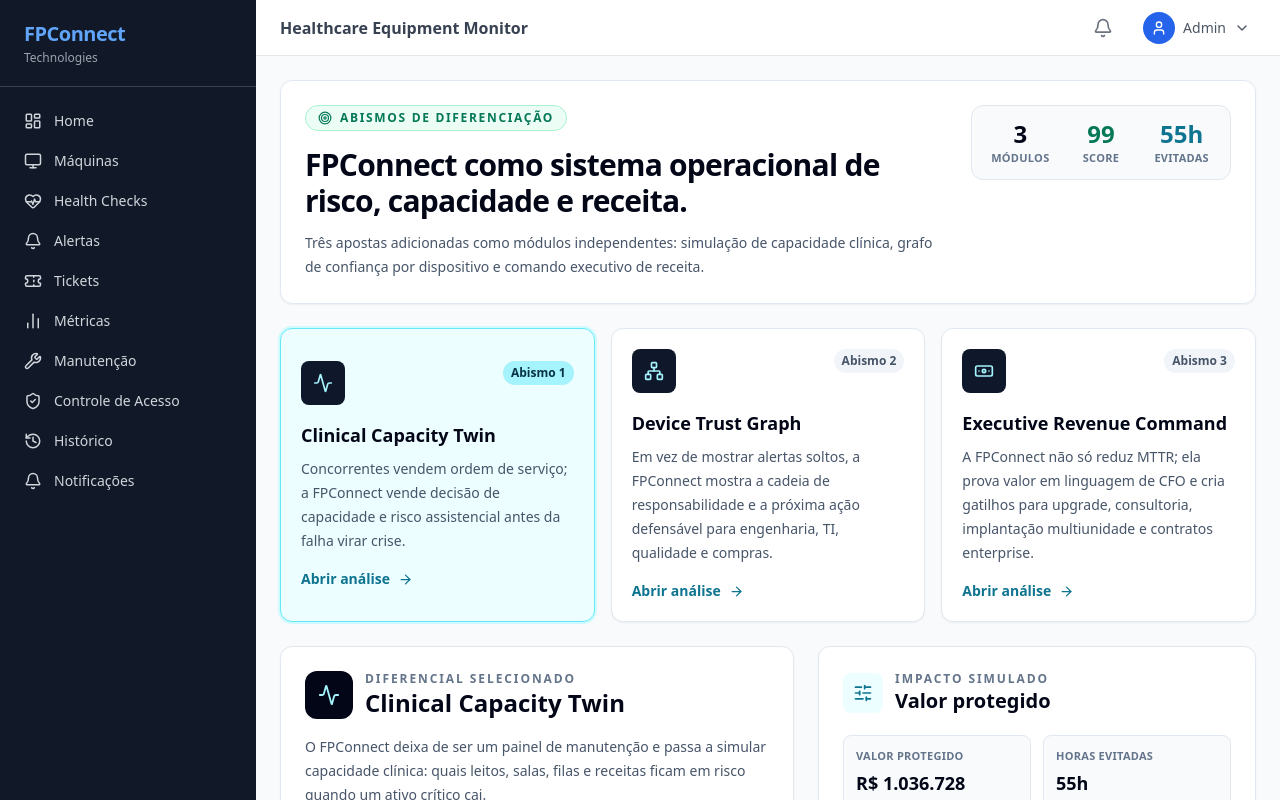
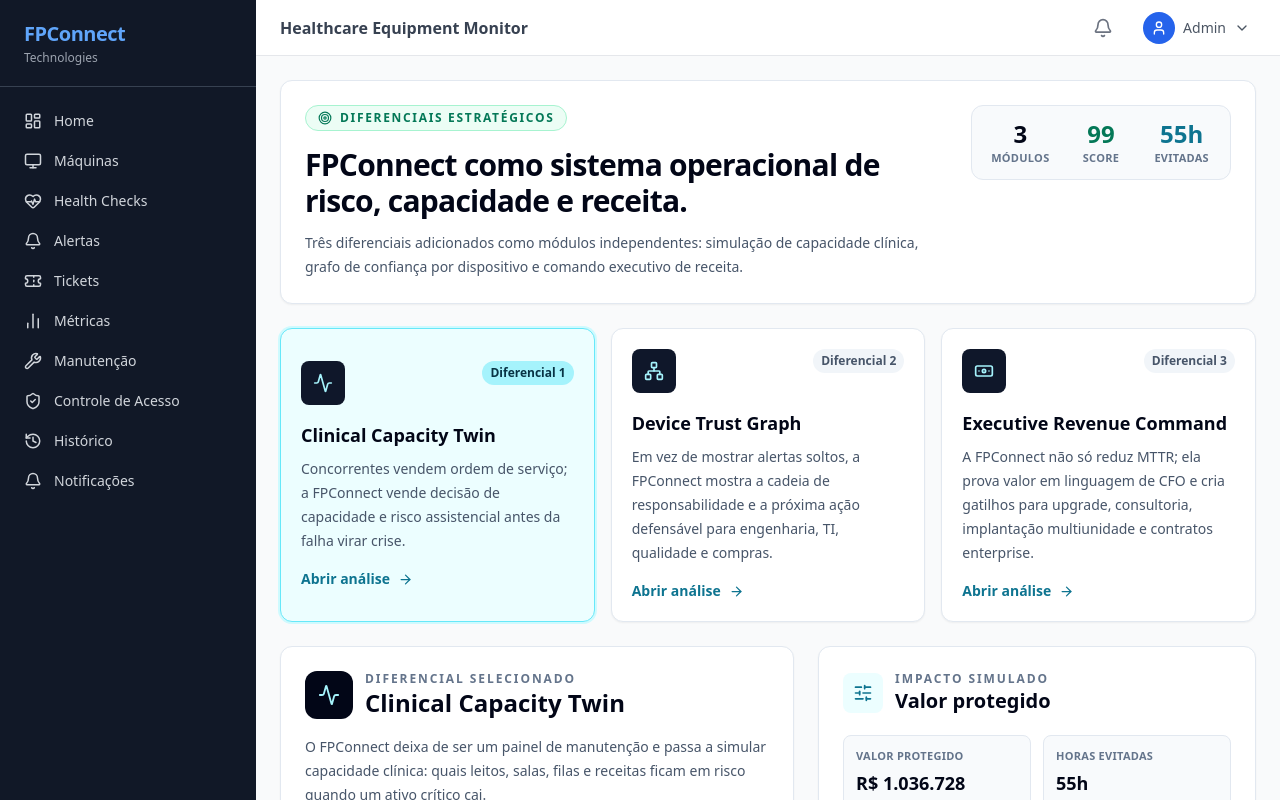
Before and after one commit to FPConnect/fpconnect-rca-copilot, a Next.js app in the folder apps/web/: page /strategic-moats in a window 1280 px wide. Shown: the top 800 px of the page. Built offline with nearby package versions, Linux system fonts and the light colour scheme; no server answers; sample sign-in values are in the browser's storage.

Commit message:
Rename strategic differentiator labels

```diff
--- a/apps/web/src/app/strategic-moats/page.tsx
+++ b/apps/web/src/app/strategic-moats/page.tsx
@@ -72,13 +72,13 @@
           <div className="max-w-3xl">
             <div className="inline-flex items-center gap-2 rounded-full border border-emerald-200 bg-emerald-50 px-3 py-1 text-xs font-bold uppercase tracking-[0.14em] text-emerald-700">
               <Target size={14} />
-              Abismos de diferenciação
+              Diferenciais estratégicos
             </div>
             <h1 className="mt-4 text-3xl font-black tracking-tight text-slate-950">
               FPConnect como sistema operacional de risco, capacidade e receita.
             </h1>
             <p className="mt-3 max-w-2xl text-sm leading-6 text-slate-600">
-              Três apostas adicionadas como módulos independentes: simulação de
+              Três diferenciais adicionados como módulos independentes: simulação de
               capacidade clínica, grafo de confiança por dispositivo e comando
               executivo de receita.
             </p>
@@ -137,7 +137,7 @@
                       : "bg-slate-100 text-slate-600"
                   }`}
                 >
-                  Abismo {strategicMoats.findIndex((item) => item.id === moat.id) + 1}
+                  Diferencial {strategicMoats.findIndex((item) => item.id === moat.id) + 1}
                 </span>
               </div>
               <h2 className="mt-4 text-lg font-black text-slate-950">{moat.title}</h2>
```
Also changed, not shown: 1 other file (tests, documents, lock files or other folders).
